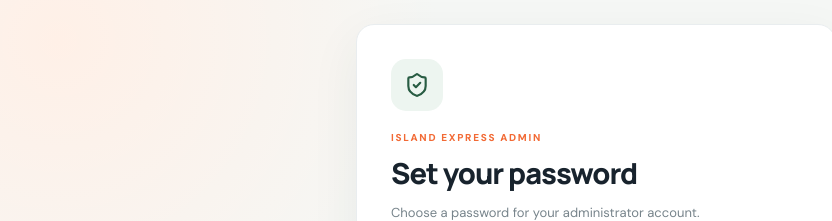
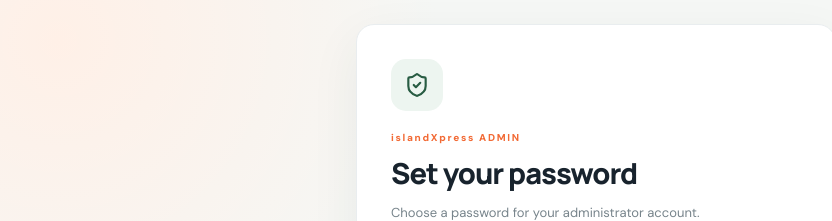
Before and after one commit to arthur1915-afk/island-express, a Next.js app: page /admin/set-password in a window 1280 px wide. Shown: the top 221 px of the page, without its empty margins (44-876 px from the left). Built offline with nearby package versions, Linux system fonts and the light colour scheme; no server answers.

Commit message:
Apply islandXpress branding throughout website

```diff
--- a/app/admin/set-password/page.tsx
+++ b/app/admin/set-password/page.tsx
@@ -34,7 +34,7 @@ export default function AdminSetPasswordPage() {
   }
 
   return <main className="account-page"><section className="account-card admin-login-card">
-    <div className="account-icon"><ShieldCheck size={26}/></div><div className="eyebrow">ISLAND EXPRESS ADMIN</div>
+    <div className="account-icon"><ShieldCheck size={26}/></div><div className="eyebrow">islandXpress ADMIN</div>
     <h1>Set your password</h1>
     <p className="account-sub">Choose a password for your administrator account.</p>
     {!ready && !complete && <div className="account-message">{message || "Checking your invitation…"}</div>}
```
